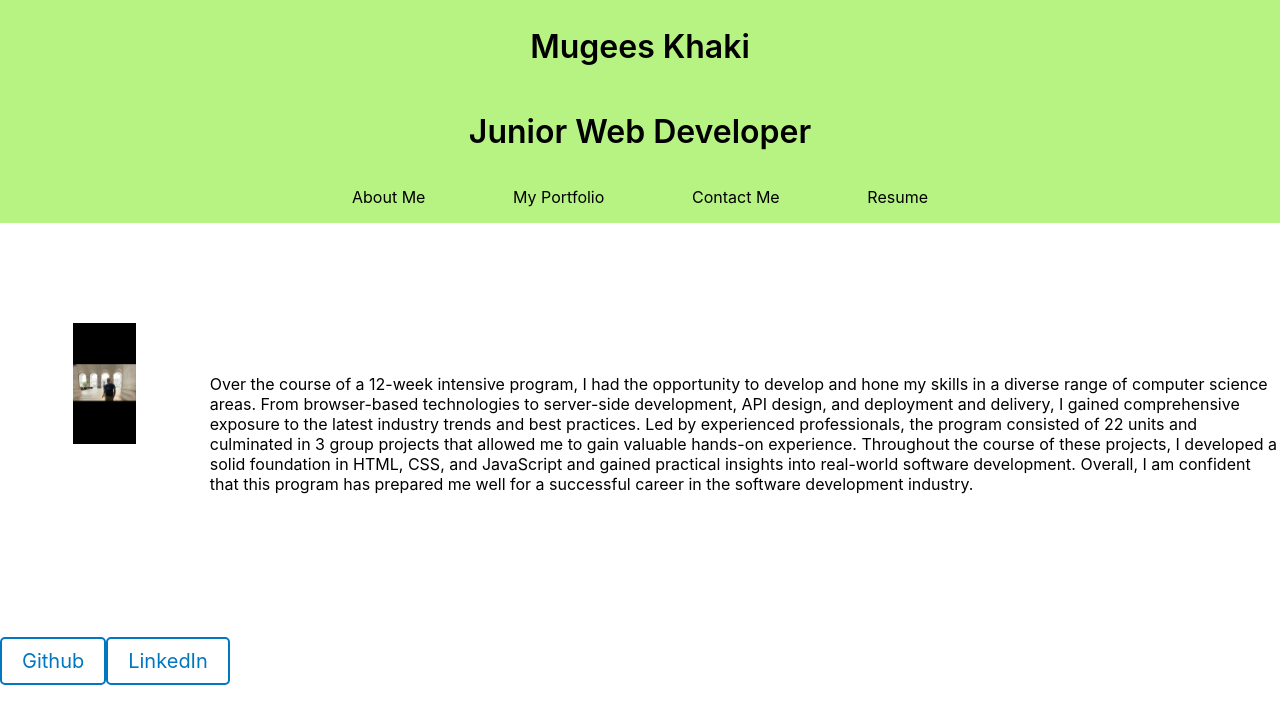
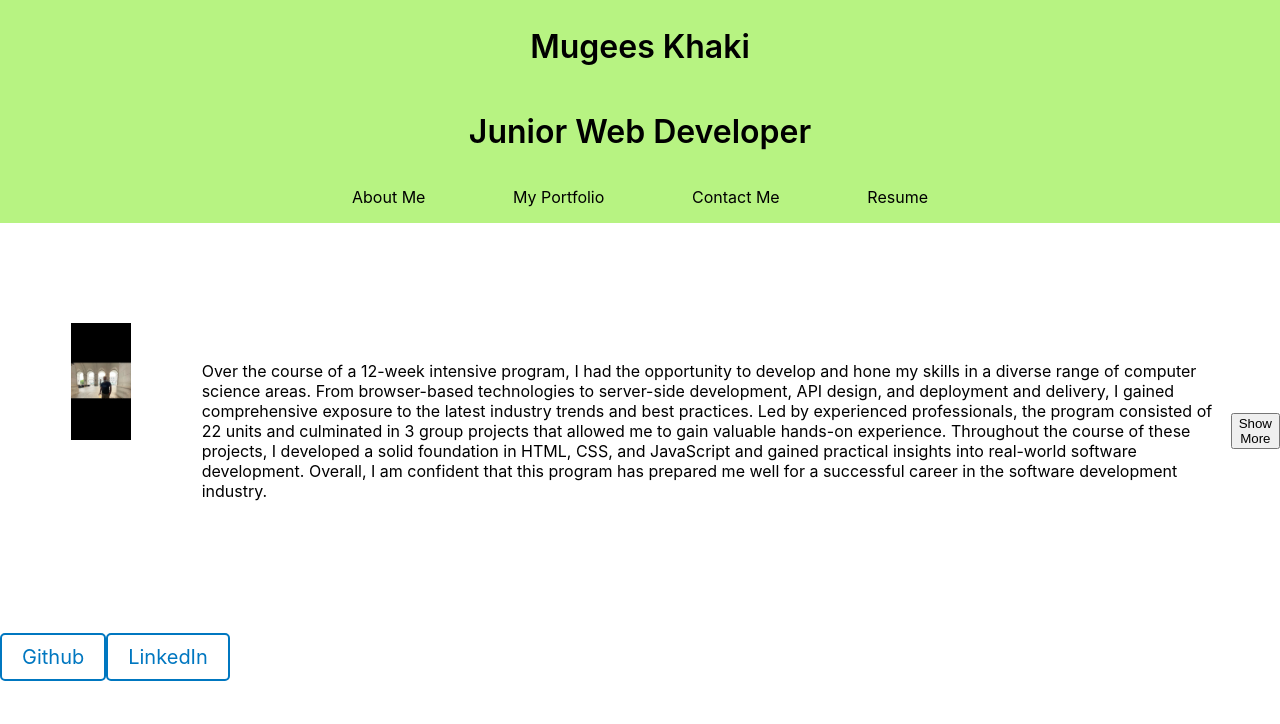
Before and after one commit to begin0071/react-portfolio, a React (Create React App) app: page / in a window 1280 px wide. Shown: the top 724 px of the page. Built offline with nearby package versions, Linux system fonts and the light colour scheme.

Commit message:
interactions for aboutmepage

```diff
--- a/src/pages/Aboutme.jsx
+++ b/src/pages/Aboutme.jsx
@@ -1,17 +1,27 @@
 import React from 'react'
-
 import MyImage from "../images/solo.jpg"
 
 const Aboutme = () => {
-  return (
-    <div className='about'>
-      <div className = "picContainer">
-        <img src={MyImage} alt="Portriat" className = "pic"/>
+
+             const [showInfo, setShowInfo] = React.useState(false);
+
+
+           return (
+       <div className='about'>
+      <div className="picContainer">
+           <img src={MyImage} alt="Portrait" className="pic"/>
       </div>
+      <p>Over the course of a 12-week intensive program, I had the opportunity to develop and hone my skills in a diverse range of computer science areas. From browser-based technologies to server-side development, API design, and deployment and delivery, I gained comprehensive exposure to the latest industry trends and best practices. Led by experienced professionals, the program consisted of 22 units and culminated in 3 group projects that allowed me to gain valuable hands-on experience. Throughout the course of these projects, I developed a solid foundation in HTML, CSS, and JavaScript and gained practical insights into real-world software development. Overall, I am confident that this program has prepared me well for a successful career in the software development industry. </p>
 
-      <p>Over the course of a 12-week intensive program, I had the opportunity to develop and hone my skills in a diverse range of computer science areas. From browser-based technologies to server-side development, API design, and deployment and delivery, I gained comprehensive exposure to the latest industry trends and best practices. Led by experienced professionals, the program consisted of 22 units and culminated in 3 group projects that allowed me to gain valuable hands-on experience. Throughout the course of these projects, I developed a solid foundation in HTML, CSS, and JavaScript and gained practical insights into real-world software development. Overall, I am confident that this program has prepared me well for a successful career in the software development industry. </p>
+      {showInfo ? (
+        <div className="additional-info">
+          <p>I am passionate about using technology to solve real-world problems and make a positive impact on people's lives. In my spare time, I enjoy working on personal projects that allow me to experiment with new technologies and learn new skills. I am always eager to expand my knowledge and collaborate with others to create innovative solutions.</p>
+        </div>
+      ) : (
+        <button className="show-more-button" onClick={() => setShowInfo(true)}>Show More</button>
+      )}
     </div>
   )
 }
 
-export default Aboutme
+export default Aboutme;
```
